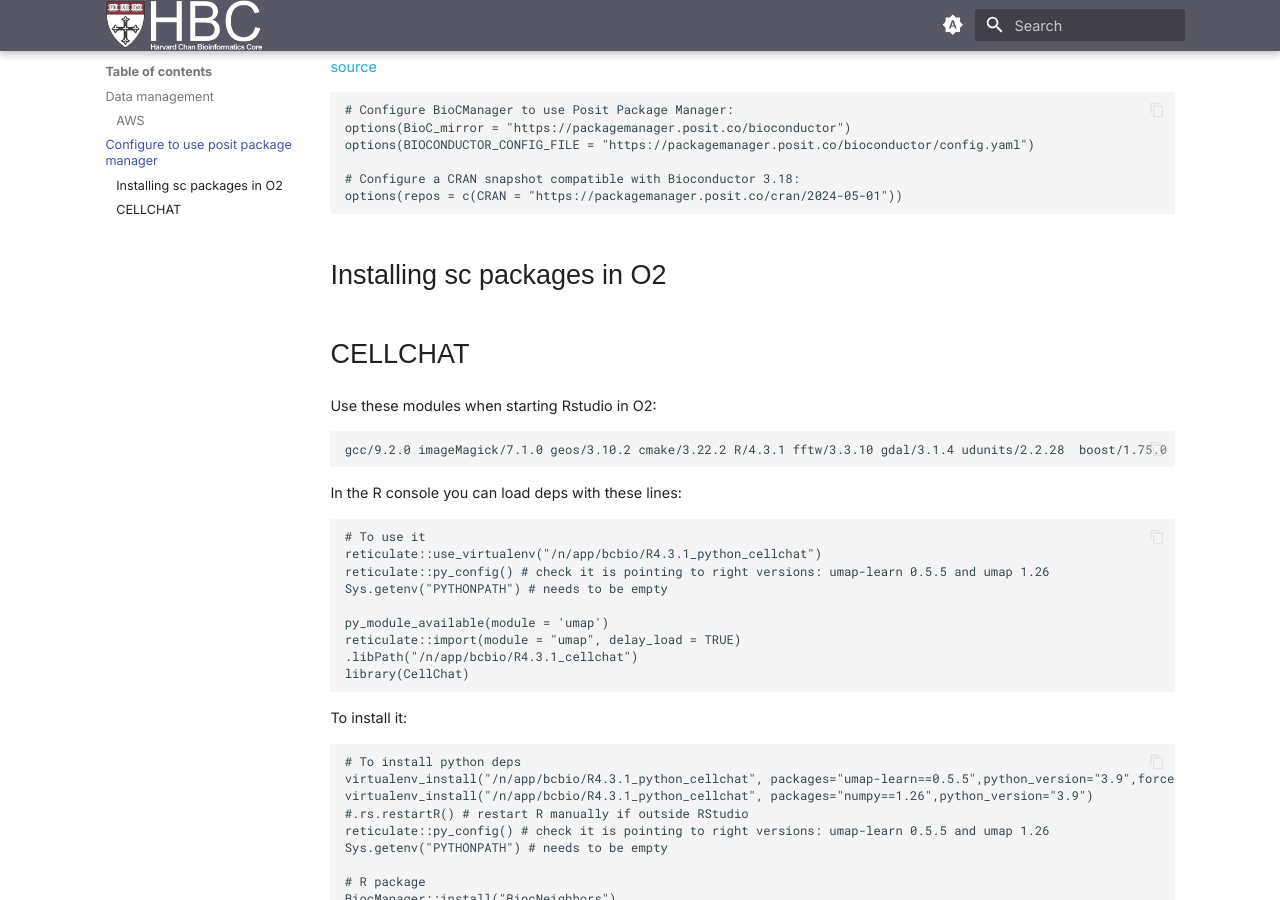
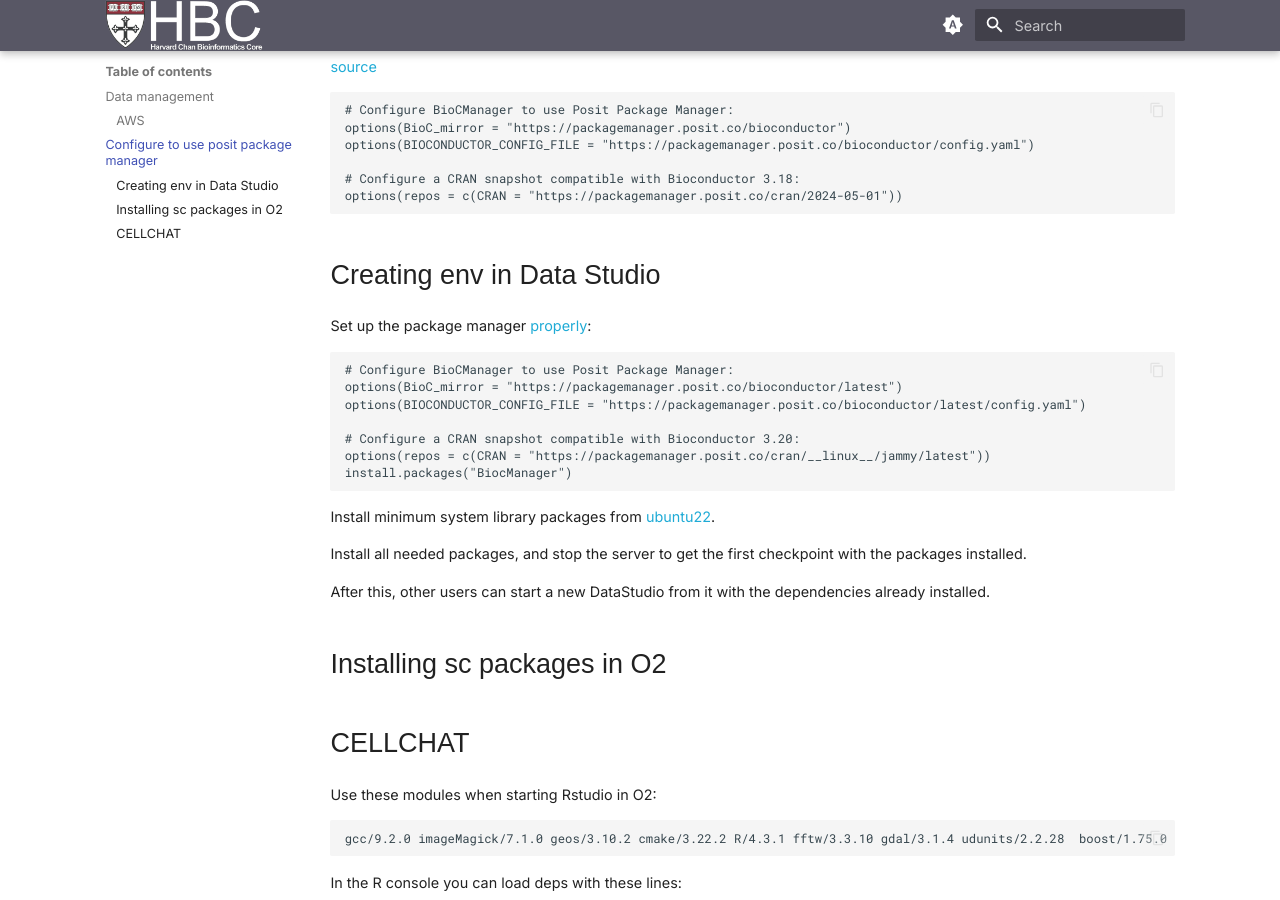
Before and after one commit to upendrabhattarai/test, an MkDocs documentation site: the page built from docs/devops.md, in a window 1280 px wide and 900 px high, scrolled down 825 px. Built offline with MkDocs 1.6.1 and Material for MkDocs 9.7.7, drawn with Linux system fonts in a browser that asks for light colours.

````diff
--- a/docs/devops.md
+++ b/docs/devops.md
@@ -34,6 +34,26 @@ options(BIOCONDUCTOR_CONFIG_FILE = "https://packagemanager.posit.co/bioconductor
 # Configure a CRAN snapshot compatible with Bioconductor 3.18:
 options(repos = c(CRAN = "https://packagemanager.posit.co/cran/2024-05-01"))
 ```
+
+### Creating env in Data Studio
+
+Set up the package manager [properly](https://packagemanager.posit.co/client/#/repos/bioconductor/setup?distribution=ubuntu-22.04):
+
+```
+# Configure BioCManager to use Posit Package Manager:
+options(BioC_mirror = "https://packagemanager.posit.co/bioconductor/latest")
+options(BIOCONDUCTOR_CONFIG_FILE = "https://packagemanager.posit.co/bioconductor/latest/config.yaml")
+
+# Configure a CRAN snapshot compatible with Bioconductor 3.20:
+options(repos = c(CRAN = "https://packagemanager.posit.co/cran/__linux__/jammy/latest"))
+install.packages("BiocManager")
+```
+
+Install minimum system library packages from [ubuntu22](ubuntu22.system.ready.txt).
+
+Install all needed packages, and stop the server to get the first checkpoint with the packages installed.
+
+After this, other users can start a new DataStudio from it with the dependencies already installed.
 
 ### Installing sc packages in O2
 
````
Also changed, not shown: docs/index.md (+5 -1 lines), docs/ubuntu22.system.ready.txt (added, +20 -0 lines).
